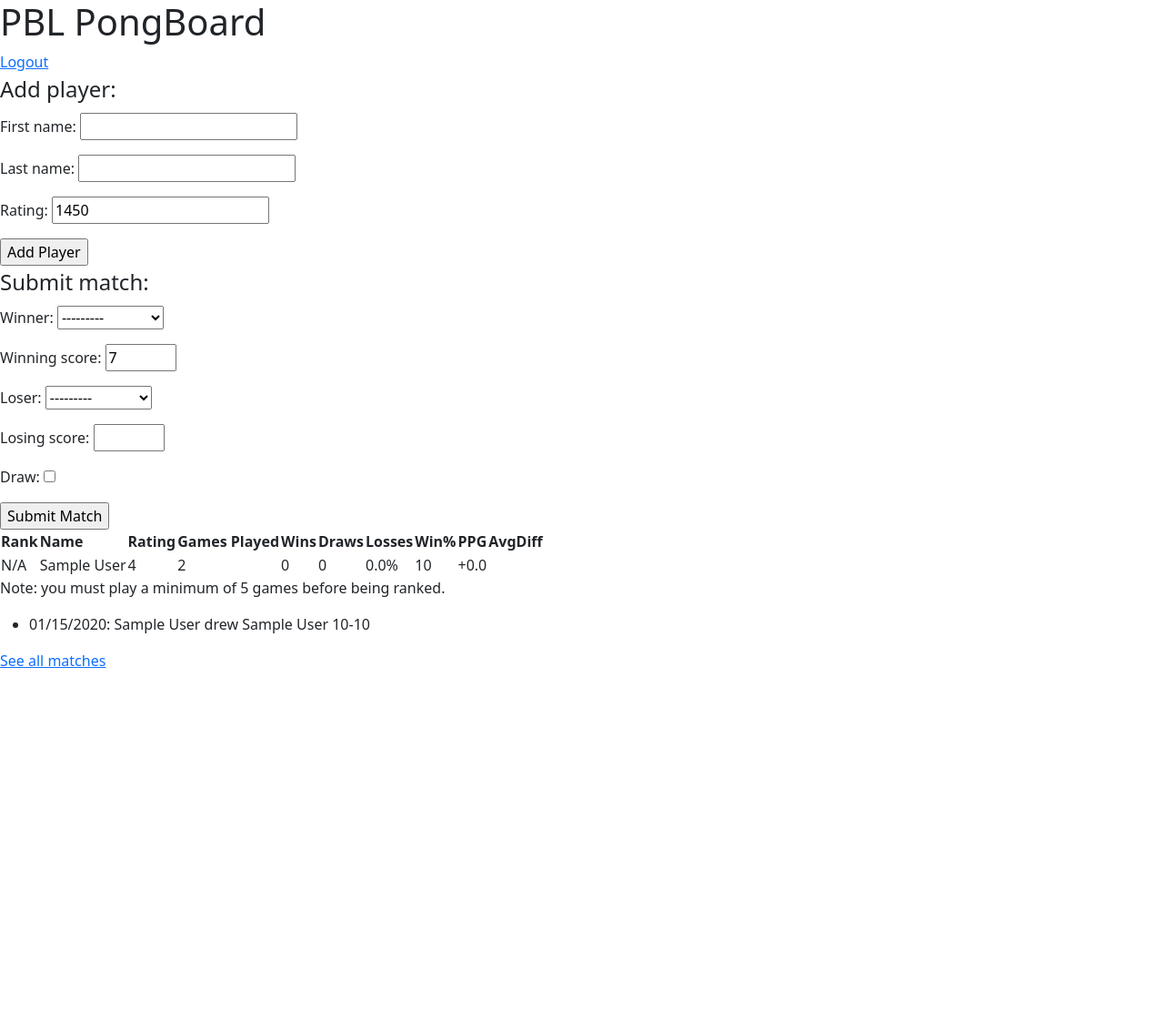
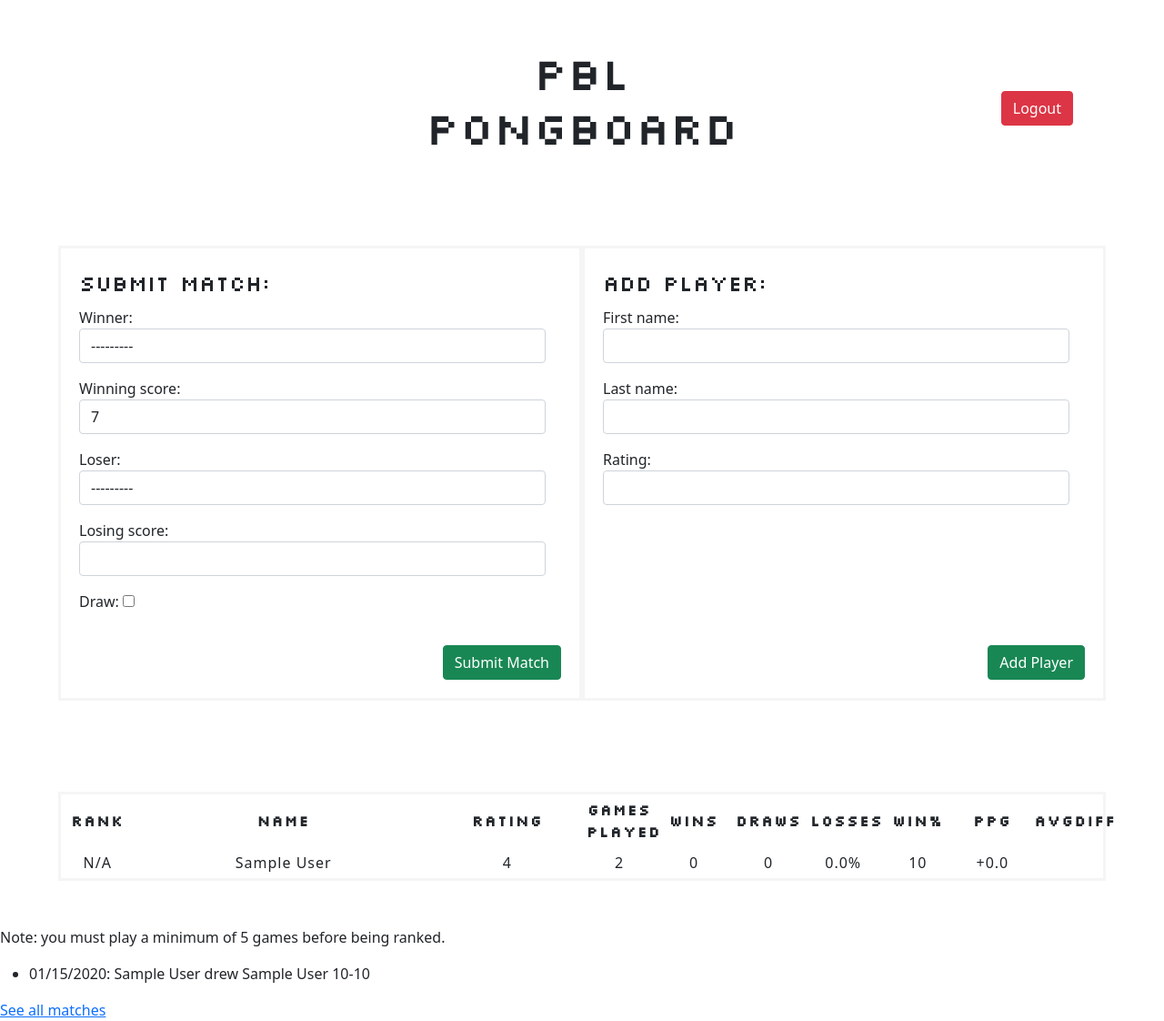
Before and after one commit to paulijosey/pong-board, a Django app: page / in a window 1280 px wide. Shown: the whole page at 91% size. Before the commit the page ends 734 px from the top, so only its background shows below. Run offline with Django 3.2, Linux system fonts and the light colour scheme; a user stored in the database is signed in; tables that the repository leaves empty hold one stand-in row (values such as "Sample post").

Commit message:
form + leaderboard styling

```diff
--- a/leaderboard/forms.py
+++ b/leaderboard/forms.py
@@ -8,8 +8,10 @@
 
 class MatchForm(forms.ModelForm):
     """Form to submit a match result."""
-    winner = forms.ModelChoiceField(queryset=Player.objects.order_by('first_name'))
-    loser = forms.ModelChoiceField(queryset=Player.objects.order_by('first_name'))
+    winner = forms.ModelChoiceField(queryset=Player.objects.order_by('first_name'),
+                                    widget=forms.Select(attrs={'class': 'form-control'}))
+    loser = forms.ModelChoiceField(queryset=Player.objects.order_by('first_name'),
+                                    widget=forms.Select(attrs={'class': 'form-control'}))
     draw = forms.CheckboxInput(attrs={'class': 'form-check-input'}),
 
     def __init__(self, *args, **kwargs):
@@ -22,8 +24,8 @@
         model = Match
         fields = ['winner', 'winning_score', 'loser', 'losing_score', 'draw']
         widgets = {
-            'winning_score': forms.NumberInput(attrs={'min': 6, 'max': 7}),
-            'losing_score': forms.NumberInput(attrs={'min': 0, 'max': 6}),
+            'winning_score': forms.NumberInput(attrs={'min': 6, 'max': 7, 'class': 'form-control'}),
+            'losing_score': forms.NumberInput(attrs={'min': 0, 'max': 6, 'class': 'form-control'}),
         }
 
     def clean(self):
@@ -58,7 +60,9 @@
 
 class PlayerForm(forms.ModelForm):
     """Form to add a new player."""
-
+    first_name = forms.CharField(widget=forms.TextInput(attrs={'class': 'form-control'}))
+    last_name = forms.CharField(widget=forms.TextInput(attrs={'class': 'form-control'}))
+    rating = forms.IntegerField(widget=forms.NumberInput(attrs={'class': 'form-control'}))
     class Meta:
         model = Player
         fields = ['first_name', 'last_name', 'rating']
--- a/leaderboard/static/home/style.css
+++ b/leaderboard/static/home/style.css
@@ -0,0 +1,163 @@
+/* spacing */
+
+html {
+    font-family: 'Silkscreen', sans-serif;
+}
+
+.title {
+    font-size: 50px;
+    text-align: center;
+    margin-top: 50px;
+    margin-bottom: 50px;
+    float: center;
+}
+
+#logout-link {
+    text-align: center;
+    margin-right: 100px;
+    margin-top: 100px;
+    position: absolute;
+    top: 0;
+    right: 0;
+}
+
+thead th,
+tfoot th,
+h1,
+legend {
+    font-family: "Silkscreen", cursive;
+}
+
+th {
+    letter-spacing: 2px;
+}
+
+td {
+    letter-spacing: 1px;
+}
+
+tbody td {
+    text-align: center;
+}
+
+thead th {
+    text-align: center;
+}
+
+tfoot th {
+    text-align: right;
+}
+
+table {
+    table-layout: fixed;
+    width: 90%;
+    border-collapse: collapse;
+    border: 3px solid whitesmoke;
+    margin: 50px auto;
+}
+
+.forms {
+    width: 90%;
+    margin: 50px auto;
+    overflow: hidden;
+    border-collapse: collapse;
+}
+
+.form-div {
+    table-layout: fixed;
+    width: 90%;
+    border-collapse: collapse;
+    border: 3px solid whitesmoke;
+    margin: 50px auto;
+    height: 500px;
+    position: relative;
+}
+
+.submit-form {
+    margin-top: 20px;
+    margin-bottom: 20px;
+    margin-left: 20px;
+    margin-right: 20px;
+    width: 90%;
+}
+
+.submit-form-btn {
+    margin-top: 20px;
+    margin-bottom: 20px;
+    margin-left: 20px;
+    margin-right: 20px;
+    /* width: 90%; */
+    /* float: right; */
+    position: absolute;
+    bottom: 0;
+    right: 0;
+}
+
+#player-form-div {
+    margin-right: 50px auto;
+    width: 50%;
+    float: right;
+}
+
+#match-form-div {
+    margin-left: 50px auto;
+    width: 50%;
+    float: left;
+}
+
+thead th:nth-child(1) {
+    width: 5%;
+}
+
+thead th:nth-child(2) {
+    width: 20%;
+}
+
+thead th:nth-child(3) {
+    width: 10%;
+}
+
+thead th:nth-child(4) {
+    width: 5%;
+}
+
+thead th:nth-child(5) {
+    width: 5%;
+}
+
+thead th:nth-child(6) {
+    width: 5%;
+}
+
+thead th:nth-child(7) {
+    width: 5%;
+}
+
+thead th:nth-child(8) {
+    width: 5%;
+}
+
+thead th:nth-child(9) {
+    width: 5%;
+}
+
+thead th:nth-child(10) {
+    width: 5%;
+}
+
+th,
+td {
+    padding: 5px;
+}
+
+tbody tr:nth-child(odd) {
+  background-color: white;
+}
+
+tbody tr:nth-child(even) {
+  background-color: whitesmoke;
+}
+
+table {
+  background-color: white;
+}
--- a/leaderboard/templates/home.html
+++ b/leaderboard/templates/home.html
@@ -4,27 +4,57 @@
 {% load static %}
 
 <link rel="stylesheet" href="{% static 'home/style.css' %}">
-
+<link rel="preconnect" href="https://fonts.googleapis.com">
+<link rel="preconnect" href="https://fonts.gstatic.com" crossorigin>
+<link href="https://fonts.googleapis.com/css2?family=Silkscreen&display=swap" rel="stylesheet">
 {% load leaderboard_extras %}
 
 <head>
     <meta charset="utf-8">
     <meta http-equiv="X-UA-Compatible" content="IE=edge">
-    <link rel="stylesheet" href="https://cdn.jsdelivr.net/npm/bootstrap@5.1.3/dist/css/bootstrap.min.css" integrity="sha384-1BmE4kWBq78iYhFldvKuhfTAU6auU8tT94WrHftjDbrCEXSU1oBoqyl2QvZ6jIW3" crossorigin="anonymous">
+    <link rel="stylesheet" href="https://cdn.jsdelivr.net/npm/bootstrap@5.1.3/dist/css/bootstrap.min.css"
+        integrity="sha384-1BmE4kWBq78iYhFldvKuhfTAU6auU8tT94WrHftjDbrCEXSU1oBoqyl2QvZ6jIW3" crossorigin="anonymous">
     <title>PBL PongBoard</title>
 </head>
 
 <body>
-    <h1>PBL PongBoard</h1>
+    <div>
+        <h1 class="title">PBL <br> PongBoard</h1>
 
         {% if user.is_authenticated %}
-    <a id='logout-link' href="{% url 'logout' %}">Logout</a>
-    <form id="player-form" action="/" method="POST">
+        <a class="btn btn-danger" id='logout-link' href="{% url 'logout' %}">Logout</a>
+    </div>
+    <!-- create two divs side by side -->
+    <div class="forms">
+        <div id="match-form-div" class="form-div">
+            <form class="submit-form" id="match-form" action="/" method="POST">
+                <fieldset>
+                    <legend>Submit match:</legend>
+                    {% csrf_token %}
+                    {{ match_form.as_p }}
+                    <input class="btn btn-success submit-form-btn" type="submit" value="Submit Match">
+                </fieldset>
+            </form>
+        </div>
+        <div id="player-form-div" class="form-div">
+            <form class="submit-form" id="player-form" action="/" method="POST">
                 <fieldset>
                     <legend>Add player:</legend>
                     {% csrf_token %}
                     {{ player_form.as_p }}
-            <input type="submit" value="Add Player">
+                    <div class="submit-form-btn">
+                        <input class="btn btn-success" type="submit" value="Add Player">
+                    </div>
+                </fieldset>
+            </form>
+        </div>
+    </div>
+    <!-- <form id="player-form" action="/" method="POST">
+        <fieldset>
+            <legend>Add player:</legend>
+            {% csrf_token %}
+            {{ player_form.as_p }}
+            <input class="btn btn-success" type="submit" value="Add Player">
         </fieldset>
     </form>
 
@@ -33,14 +63,15 @@
             <legend>Submit match:</legend>
             {% csrf_token %}
             {{ match_form.as_p }}
-            <input type="submit" value="Submit Match">
+            <input  class="btn btn-success" type="submit" value="Submit Match">
         </fieldset>
-    </form>
+    </form> -->
     {% else %}
     <a id='login-link' href="{% url 'login' %}">Login</a>
     {% endif %}
 
     <table id="leaderboard">
+        <thead>
             <tr>
                 <th>Rank</th>
                 <th>Name</th>
@@ -53,6 +84,7 @@
                 <th>PPG</th>
                 <th>AvgDiff</th>
             </tr>
+        </thead>
         {% for ranked_player in ranked_players %}
         <tr id='player-ranking'>
             <td>{{ forloop.counter }}</td>
```
Lines whose indentation alone changed are shown as unchanged.
